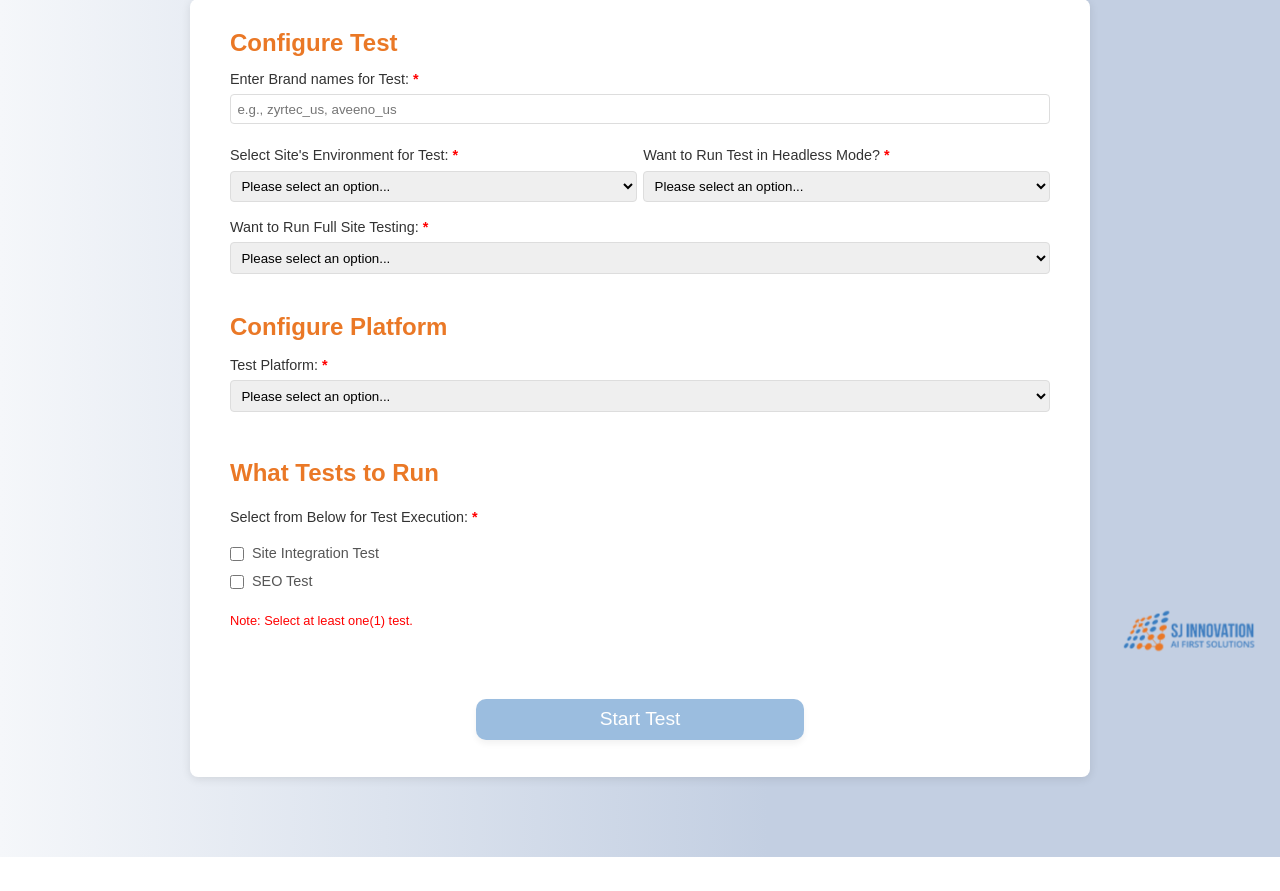
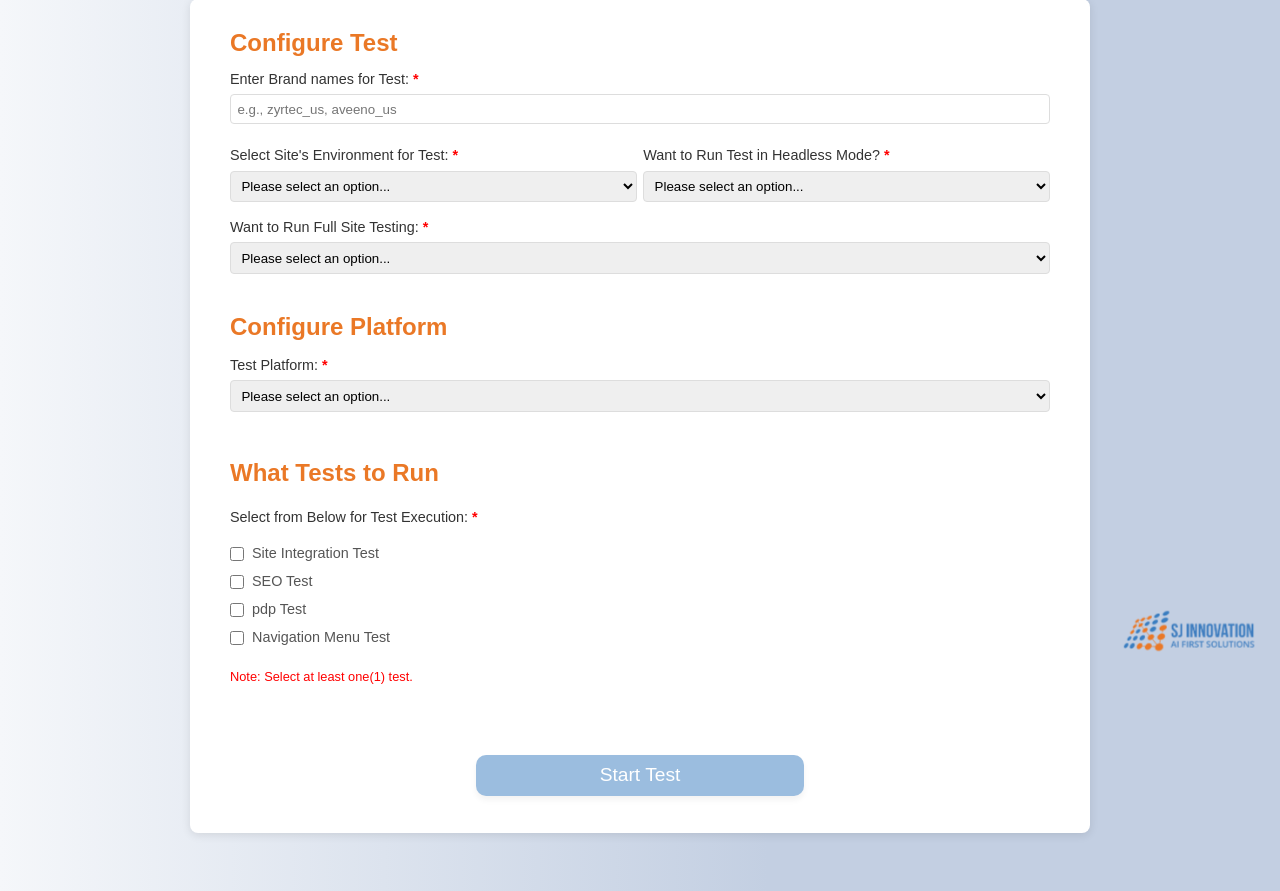
Before and after one commit to mahmud-i/server_to_run_run, a Flask app: page /run_test in a window 1280 px wide. Shown: the part 124-1015 px from the top of the page. Before the commit the page ends 981 px from the top, so only its background shows below. Run offline with Flask 3, Linux system fonts and the light colour scheme.

Commit message:
latest update

```diff
--- a/app.py
+++ b/app.py
@@ -146,9 +146,12 @@ def run_test():
         parsing_method = request.form.get('parsing_method','3')
 
         # Check brand configuration availability before running tests
-        brand_availability = check_config(brands)
-        if not brand_availability['exists']:
-            return jsonify({"message": brand_availability['message']}), 404
+        brand_list = brands.split(',')
+        brand_list = [brand.strip() for brand in brand_list]
+        for brand in brand_list:
+            brand_availability = check_config(brand)
+            if not brand_availability['exists']:
+                return jsonify({"message": brand_availability['message']}), 404
 
         # Create a new INI file for test run configuration
         test_config = ConfigParser()
--- a/templates/run_test.html
+++ b/templates/run_test.html
@@ -141,6 +141,14 @@
                         <input type="checkbox" id="seo" name="tests" value="seo">
                         <label for="seo">SEO Test</label>
                     </div>
+                    <div class="checkbox-item">
+                        <input type="checkbox" id="pdp" name="tests" value="pdp">
+                        <label for="seo">pdp Test</label>
+                    </div>
+                    <div class="checkbox-item">
+                        <input type="checkbox" id="header_menu" name="tests" value="header_menu">
+                        <label for="seo">Navigation Menu Test</label>
+                    </div>
                     <!-- Add more checkboxes as needed -->
                 </div>
                 <p class="test-instruction-footer">Note: Select at least one(1) test.</p>
```
Also changed, not shown: 1 other file.
